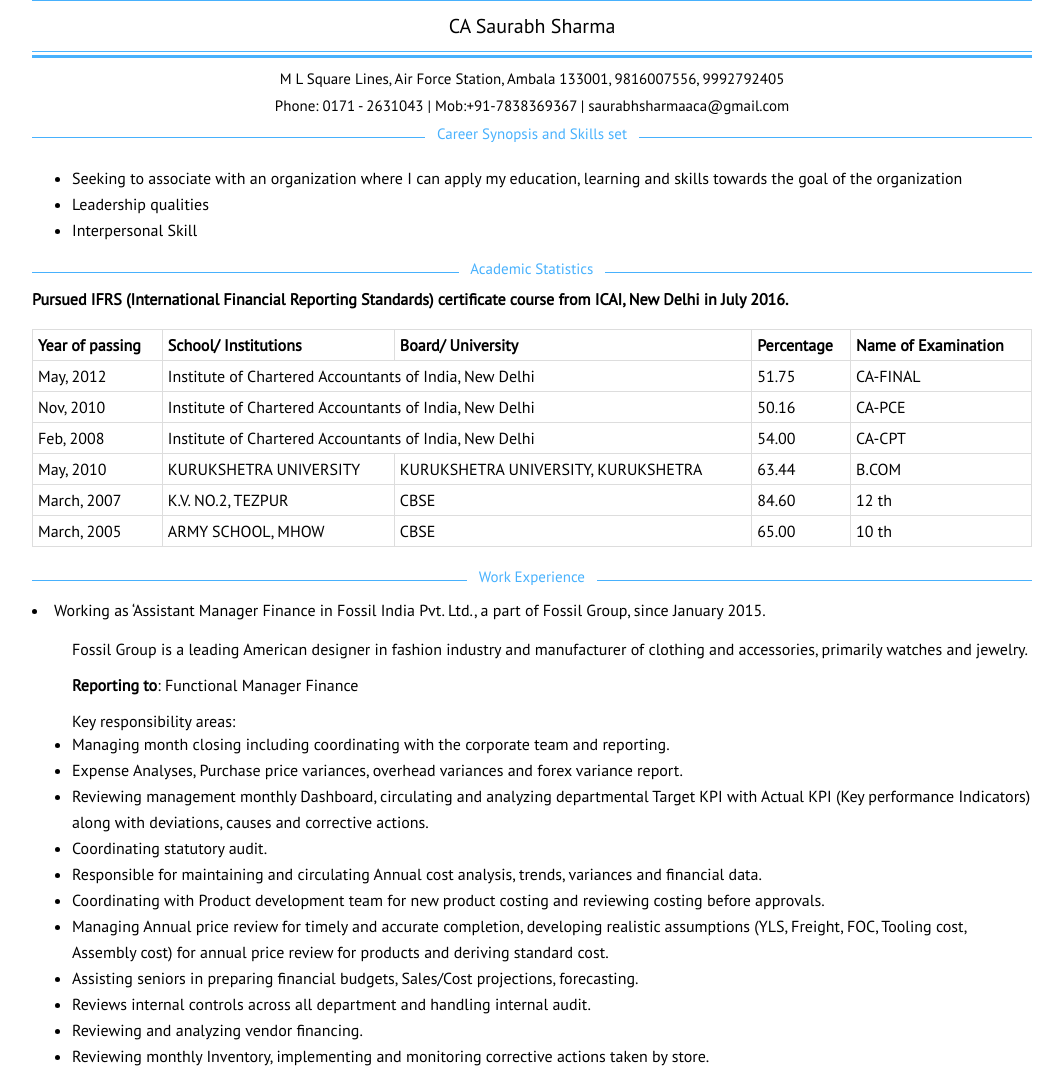
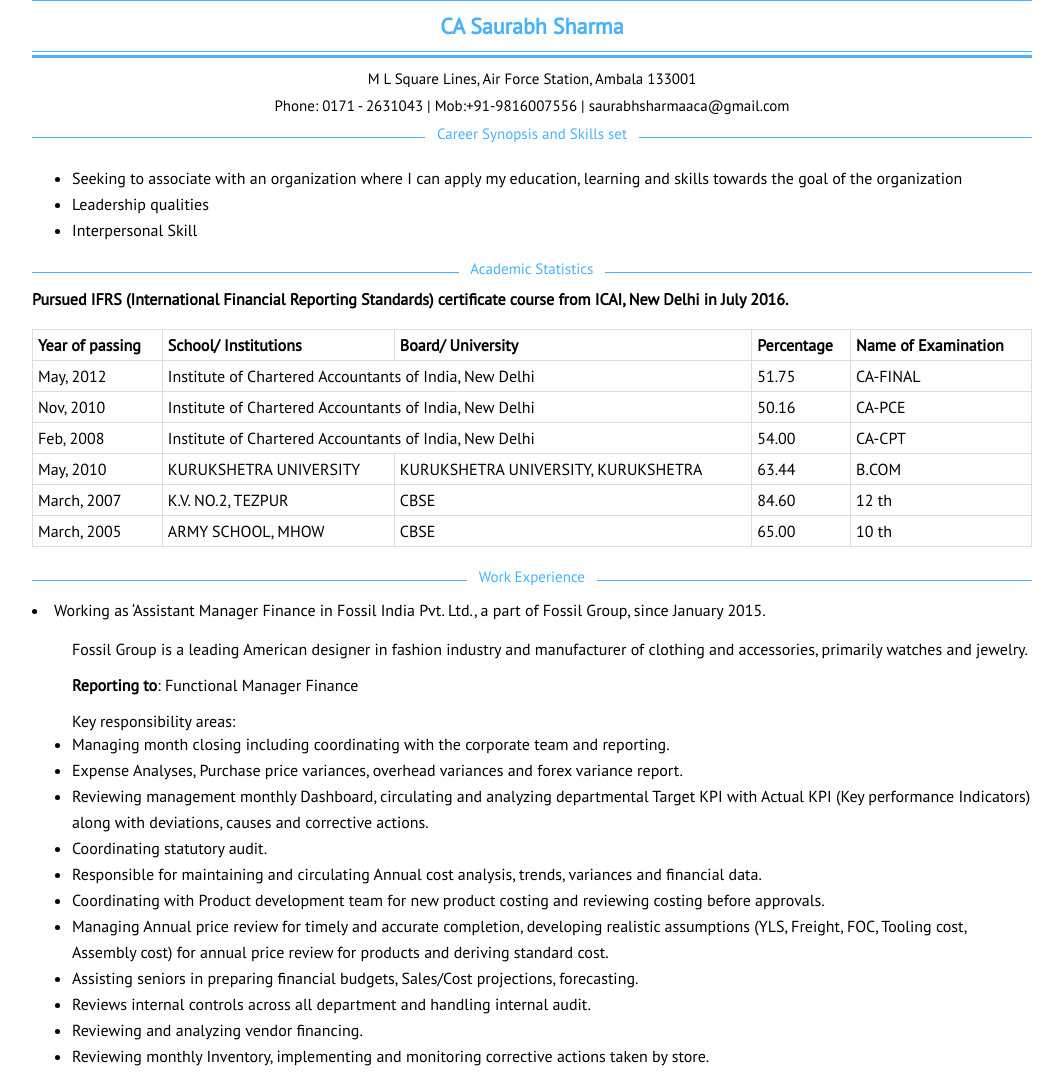
Before and after one commit to Mikoyan-Gurevich/saurabh-resume, a plain HTML site: page index.html in a window 1280 px wide. Shown: the top 1072 px of the page, without its empty margins (108-1171 px from the left). Drawn offline with Linux system fonts and the light colour scheme.

Commit message:
corrections done

```diff
--- a/index.html
+++ b/index.html
@@ -14,7 +14,8 @@
         }
 
         .name {
-            font-size: 20px;
+            font-size: 22px;
+            color: rgb(72, 177, 253);
             border-top: 1px solid rgb(72, 177, 253);
             border-bottom: 1px solid rgb(72, 177, 253);
             text-align: center;
@@ -73,10 +74,12 @@
 
 <body>
     <div>
-        <div class='name'>CA Saurabh Sharma</div>
+        <div class='name'>
+            <b>CA Saurabh Sharma</b>
+        </div>
         <div class='namebottom'>&nbsp;</div>
-        <div class='address'>M L Square Lines, Air Force Station, Ambala 133001, 9816007556, 9992792405</div>
-        <div class='address'>Phone: 0171 - 2631043 | Mob:+91-7838369367 | saurabhsharmaaca@gmail.com</div>
+        <div class='address'>M L Square Lines, Air Force Station, Ambala 133001</div>
+        <div class='address'>Phone: 0171 - 2631043 | Mob:+91-9816007556 | saurabhsharmaaca@gmail.com</div>
         <div class='summary'>
             <div class='coliners'>&nbsp;</div>
             <div>&nbsp;&nbsp;&nbsp;Career Synopsis and Skills set&nbsp;&nbsp;&nbsp;</div>
@@ -209,13 +212,8 @@
                 <b>MAJOR CLIENT HANDLED</b>: State Bank of India, Punjab National Bank, Indian Overseas Bank, Dabur India Ltd.,
                 Vinayak Telesolution Pvt. Ltd., Pushp Industries Ltd, Labotron Instruments Ltd.
             </ul>
-        </div>
-        <div class='summary'>
-            <div class='coliners'>&nbsp;</div>
-            <div>&nbsp;&nbsp;&nbsp;Roles and Responsibilities&nbsp;&nbsp;&nbsp;</div>
-            <div class='coliners'>&nbsp;</div>
-        </div>
             <ul>
+                <b>Roles and Responsibilities</b>
                 <li>Income Tax consultancy &amp; compliance.</li>
                 <li>TDS Compliance and VAT Audits of various types of organizations.</li>
                 <li>Finalization of annual financial statements of various Companies and other concerns.</li>
@@ -226,6 +224,7 @@
                     Retailers and Wholesalers.</li>
                 <li>Government Audits including Government Schools, Army Canteens.</li>
             </ul>
+        </div>
         <div class='summary'>
             <div class='coliners'>&nbsp;</div>
             <div>&nbsp;&nbsp;&nbsp;Computer Proficiency&nbsp;&nbsp;&nbsp;</div>
```
Lines whose indentation alone changed are shown as unchanged.
